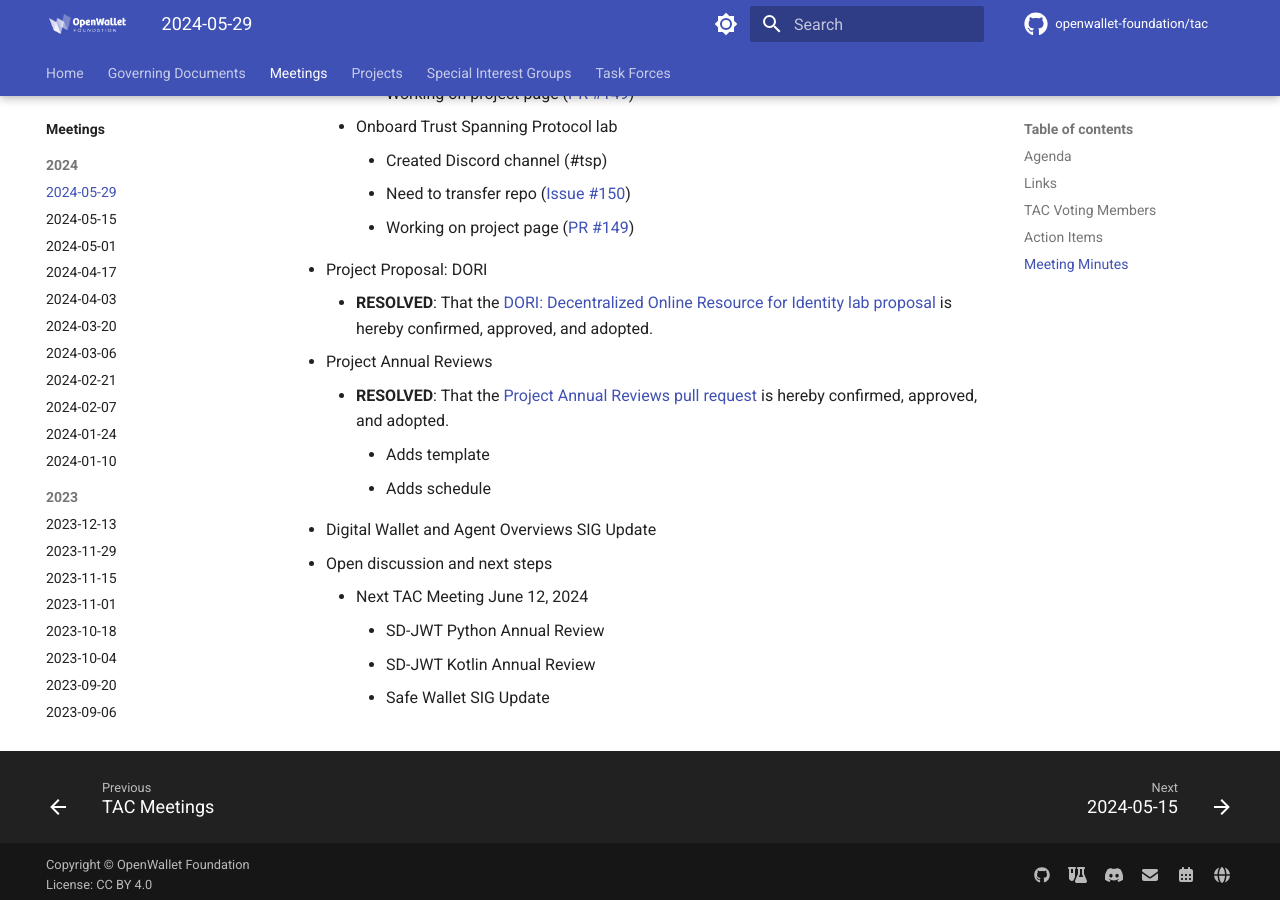
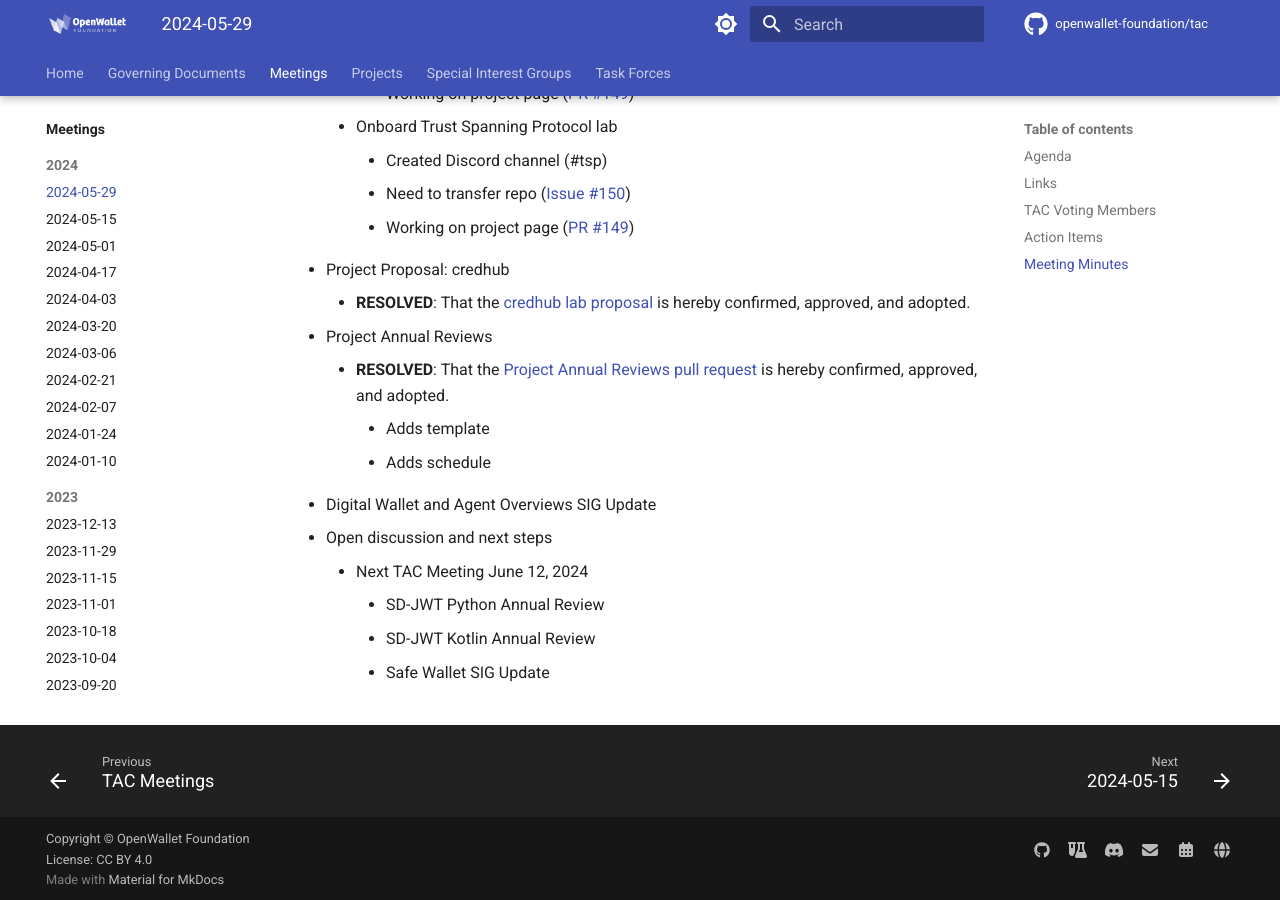
Before and after one commit to openwallet-foundation/tac, an MkDocs documentation site: the page built from docs/meetings/2024/2024-05-29.md, in a window 1280 px wide and 900 px high, scrolled down 1628 px. Built offline with MkDocs 1.6.1 and Material for MkDocs 9.7.7, drawn with Linux system fonts in a browser that asks for light colours; comment, search, counter and statistics services are not loaded; some of the changed text lies outside the part shown.

Commit message:
rename project proposal
Signed-off-by: Tracy Kuhrt <tracy.a.kuhrt@accenture.com>

```diff
--- a/docs/meetings/2024/2024-05-29.md
+++ b/docs/meetings/2024/2024-05-29.md
@@ -6,7 +6,7 @@
 ## Agenda
 - Announcements
 - Review action items from [last meeting](./2024-05-15.md#action-items)
-- Project Proposal: [DORI: Decentralized Online Resource for Identity](https://github.com/openwallet-foundation/project-proposals/pull/36)
+- Project Proposal: [credhub](https://github.com/openwallet-foundation/project-proposals/pull/36)
 - [Project Annual Reviews](https://github.com/openwallet-foundation/tac/pull/145)
 - Digital Wallet and Agent Overviews SIG Update
 - Open discussion and next steps
@@ -46,8 +46,8 @@
         - Need to transfer repo ([Issue #150](https://github.com/openwallet-foundation/tac/issues/150))
         - Working on project page ([PR #149](https://github.com/openwallet-foundation/tac/pull/149))
 
-- Project Proposal: DORI
-    - **RESOLVED**: That the [DORI: Decentralized Online Resource for Identity lab proposal](https://github.com/openwallet-foundation/project-proposals/pull/36) is hereby confirmed, approved, and adopted.
+- Project Proposal: credhub
+    - **RESOLVED**: That the [credhub lab proposal](https://github.com/openwallet-foundation/project-proposals/pull/36) is hereby confirmed, approved, and adopted.
 
 - Project Annual Reviews
     - **RESOLVED**: That the [Project Annual Reviews pull request](https://github.com/openwallet-foundation/tac/pull/145) is hereby confirmed, approved, and adopted.
```
